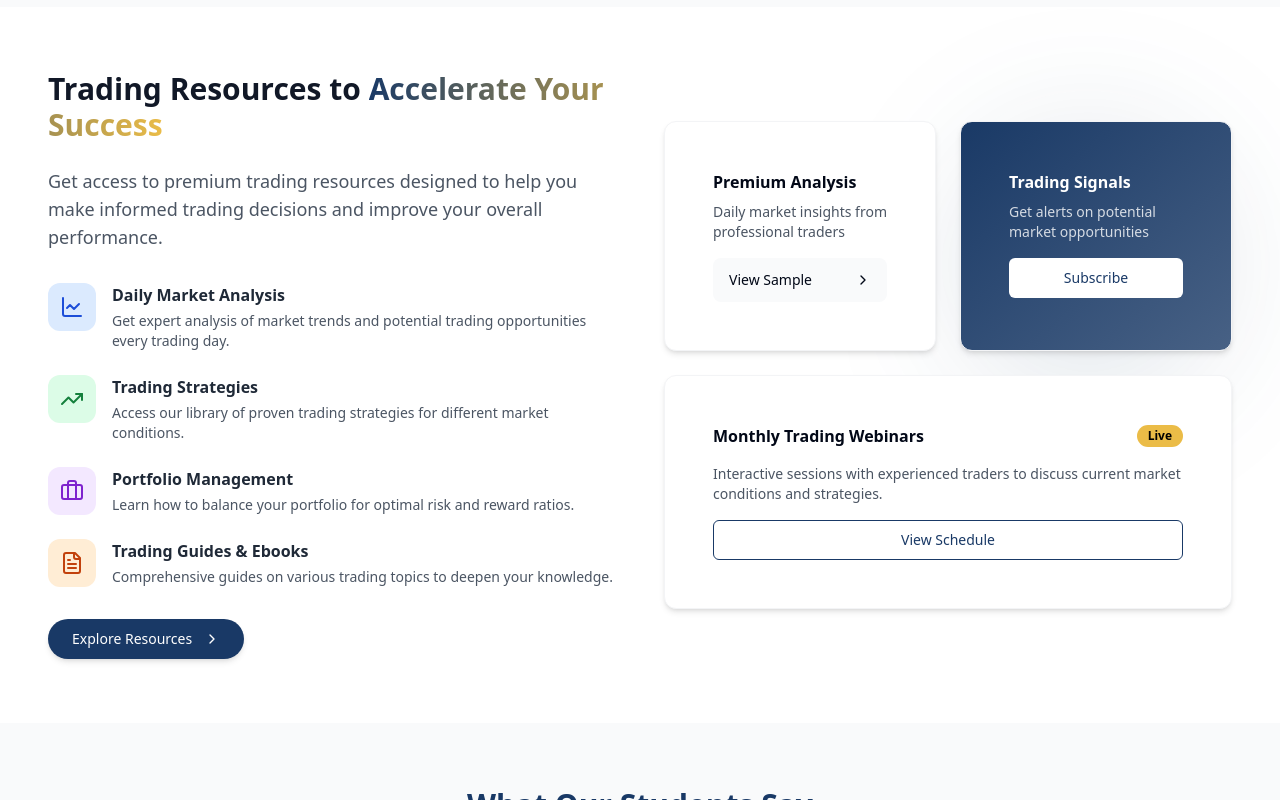
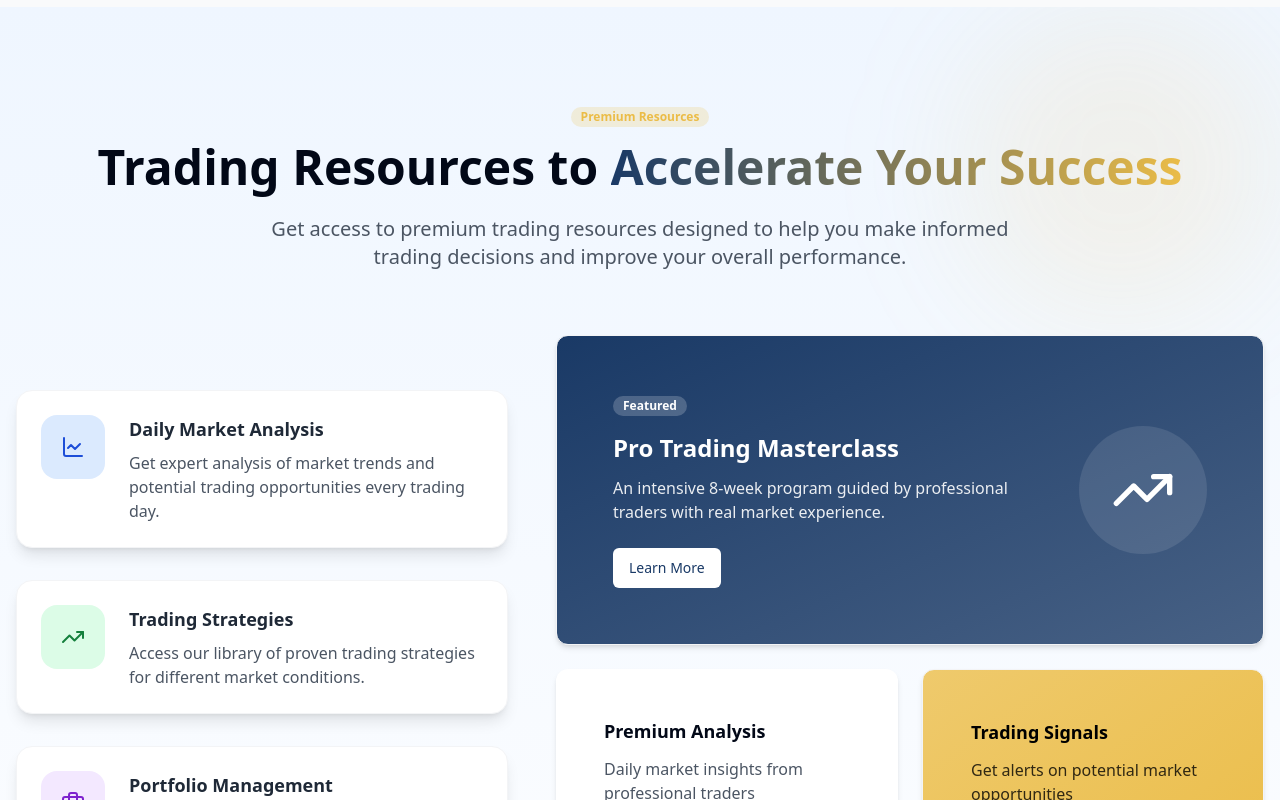
Before and after one commit to Dev-raj3868/Course-selling-website, a React (Vite) app: page / in a window 1280 px wide. Shown: the part 2200-3000 px from the top of the page. Built offline with nearby package versions, Linux system fonts and the light colour scheme.

Commit message:
Refactor: Improve website design
Make the website design more attractive.

```diff
--- a/src/components/TradingResources.tsx
+++ b/src/components/TradingResources.tsx
@@ -1,7 +1,8 @@
+
 import { Button } from "@/components/ui/button";
 import { Card, CardContent } from "@/components/ui/card";
 import { Badge } from "@/components/ui/badge";
-import { ChevronRight, LineChart, TrendingUp, Briefcase, FileText } from "lucide-react";
+import { ChevronRight, LineChart, TrendingUp, Briefcase, FileText, ArrowRight } from "lucide-react";
 
 const resourceData = [
   {
@@ -36,65 +37,110 @@ const resourceData = [
 
 const TradingResources = () => {
   return (
-    <section id="trading" className="section-container">
-      <div className="max-w-7xl mx-auto">
-        <div className="grid grid-cols-1 lg:grid-cols-2 gap-12 items-center">
-          <div>
-            <h2 className="text-3xl font-bold mb-6 text-gray-900">
+    <section id="trading" className="py-24 px-4 bg-gradient-to-b from-blue-50 to-white relative overflow-hidden">
+      {/* Decorative elements */}
+      <div className="absolute top-0 right-0 w-80 h-80 bg-secondary/10 rounded-full filter blur-3xl"></div>
+      <div className="absolute bottom-0 left-0 w-64 h-64 bg-primary/10 rounded-full filter blur-3xl"></div>
+      <div className="absolute top-1/3 left-1/4 w-12 h-12 bg-primary/20 rounded-full"></div>
+      <div className="absolute bottom-1/4 right-1/3 w-20 h-20 bg-secondary/20 rounded-full"></div>
+
+      <div className="max-w-7xl mx-auto relative z-10">
+        <div className="text-center mb-16">
+          <Badge className="mb-4 bg-secondary/20 text-secondary hover:bg-secondary/30 border-none">Premium Resources</Badge>
+          <h2 className="text-4xl md:text-5xl font-bold mb-6">
             Trading Resources to <span className="gradient-text">Accelerate Your Success</span>
           </h2>
-            <p className="text-lg text-gray-600 mb-8">
+          <p className="text-xl text-gray-600 max-w-3xl mx-auto">
             Get access to premium trading resources designed to help you make informed trading decisions and improve your overall performance.
           </p>
-            <div className="space-y-6">
+        </div>
+
+        <div className="grid grid-cols-1 lg:grid-cols-12 gap-12 items-center">
+          {/* Left side - Resources */}
+          <div className="lg:col-span-5">
+            <div className="space-y-8">
               {resourceData.map((resource) => (
-                <div key={resource.id} className="flex gap-4">
-                  <div className={`${resource.color} p-3 rounded-xl h-12 w-12 flex items-center justify-center flex-shrink-0`}>
+                <div
+                  key={resource.id}
+                  className="flex gap-6 bg-white p-6 rounded-2xl shadow-lg hover:shadow-xl transition-all duration-300 transform hover:-translate-y-1 border border-gray-100"
+                >
+                  <div className={`${resource.color} p-4 rounded-2xl h-16 w-16 flex items-center justify-center flex-shrink-0`}>
                     {resource.icon}
                   </div>
                   <div>
-                    <h3 className="font-semibold text-gray-800 mb-1">{resource.title}</h3>
-                    <p className="text-gray-600 text-sm">{resource.description}</p>
+                    <h3 className="text-lg font-bold text-gray-800 mb-2">{resource.title}</h3>
+                    <p className="text-gray-600">{resource.description}</p>
                   </div>
                 </div>
               ))}
             </div>
-            <div className="mt-8">
-              <Button className="primary-button flex items-center">
-                Explore Resources <ChevronRight size={18} className="ml-1" />
+            <div className="mt-10">
+              <Button className="primary-button flex items-center group text-lg py-6 px-8">
+                Explore All Resources
+                <ArrowRight size={20} className="ml-2 group-hover:translate-x-1 transition-transform" />
               </Button>
             </div>
           </div>
-          <div className="relative">
-            <div className="absolute -z-10 top-0 right-0 w-72 h-72 bg-primary/10 rounded-full filter blur-3xl"></div>
-            <div className="grid grid-cols-1 sm:grid-cols-2 gap-6">
-              <Card className="feature-card col-span-1 row-span-1">
+
+          {/* Right side - Cards */}
+          <div className="lg:col-span-7">
+            <div className="grid grid-cols-1 sm:grid-cols-6 gap-6 relative">
+              {/* Large feature card */}
+              <Card className="sm:col-span-6 feature-card bg-gradient-to-br from-primary to-primary/80 text-white overflow-hidden">
+                <CardContent className="p-8">
+                  <div className="flex flex-col md:flex-row justify-between items-start md:items-center">
+                    <div>
+                      <Badge className="bg-white/20 text-white hover:bg-white/30 border-none mb-4">Featured</Badge>
+                      <h3 className="text-2xl font-bold mb-3">Pro Trading Masterclass</h3>
+                      <p className="text-white/90 mb-6 max-w-md">
+                        An intensive 8-week program guided by professional traders with real market experience.
+                      </p>
+                      <Button className="bg-white text-primary hover:bg-white/90">
+                        Learn More
+                      </Button>
+                    </div>
+                    <div className="hidden md:block mt-6 md:mt-0">
+                      <div className="w-32 h-32 rounded-full bg-white/10 flex items-center justify-center">
+                        <TrendingUp size={64} className="text-white" />
+                      </div>
+                    </div>
+                  </div>
+                </CardContent>
+              </Card>
+
+              {/* Smaller cards */}
+              <Card className="sm:col-span-3 feature-card border-none shadow-lg hover:shadow-xl transition-all">
                 <CardContent className="p-6">
-                  <h3 className="font-semibold mb-2">Premium Analysis</h3>
-                  <p className="text-sm text-gray-600">Daily market insights from professional traders</p>
-                  <div className="mt-4 py-3 px-4 bg-gray-50 rounded-lg flex items-center justify-between">
+                  <h3 className="font-bold text-lg mb-3">Premium Analysis</h3>
+                  <p className="text-gray-600 mb-4">Daily market insights from professional traders</p>
+                  <div className="py-3 px-4 bg-gray-50 rounded-lg flex items-center justify-between cursor-pointer hover:bg-gray-100 transition-colors">
                     <span className="text-sm font-medium">View Sample</span>
                     <ChevronRight size={16} />
                   </div>
                 </CardContent>
               </Card>
-              <Card className="feature-card col-span-1 row-span-1 bg-gradient-to-br from-primary to-primary/80 text-white">
+
+              <Card className="sm:col-span-3 feature-card bg-gradient-to-br from-secondary/80 to-secondary text-black">
                 <CardContent className="p-6">
-                  <h3 className="font-semibold mb-2">Trading Signals</h3>
-                  <p className="text-sm text-white/80">Get alerts on potential market opportunities</p>
-                  <Button className="mt-4 bg-white text-primary hover:bg-white/90 w-full">Subscribe</Button>
+                  <h3 className="font-bold text-lg mb-3">Trading Signals</h3>
+                  <p className="text-black/80 mb-4">Get alerts on potential market opportunities</p>
+                  <Button className="bg-black text-white hover:bg-black/90 w-full">Subscribe</Button>
                 </CardContent>
               </Card>
-              <Card className="feature-card col-span-2 sm:col-span-2">
+
+              <Card className="sm:col-span-6 feature-card border-none shadow-lg">
                 <CardContent className="p-6">
                   <div className="flex justify-between items-center mb-4">
-                    <h3 className="font-semibold">Monthly Trading Webinars</h3>
-                    <Badge className="bg-secondary text-black">Live</Badge>
+                    <h3 className="font-bold text-lg">Monthly Trading Webinars</h3>
+                    <Badge className="bg-red-500 text-white animate-pulse">Live</Badge>
                   </div>
-                  <p className="text-sm text-gray-600 mb-4">Interactive sessions with experienced traders to discuss current market conditions and strategies.</p>
-                  <Button variant="outline" className="w-full border-primary text-primary hover:bg-primary/5">
+                  <p className="text-gray-600 mb-4">Interactive sessions with experienced traders to discuss current market conditions and strategies.</p>
+                  <div className="flex justify-between items-center">
+                    <Badge className="bg-gray-100 text-gray-700">Next: June 15</Badge>
+                    <Button variant="outline" className="border-primary text-primary hover:bg-primary/5">
                       View Schedule
                     </Button>
+                  </div>
                 </CardContent>
               </Card>
             </div>
```
Lines whose indentation alone changed are shown as unchanged.
